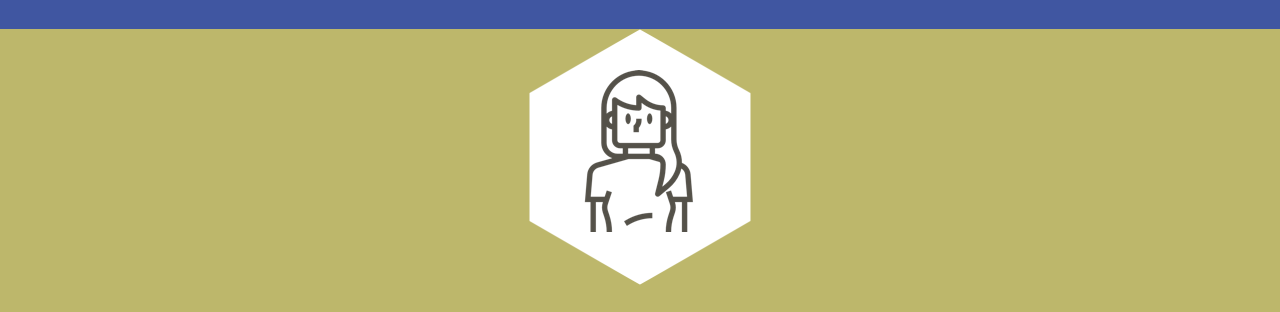
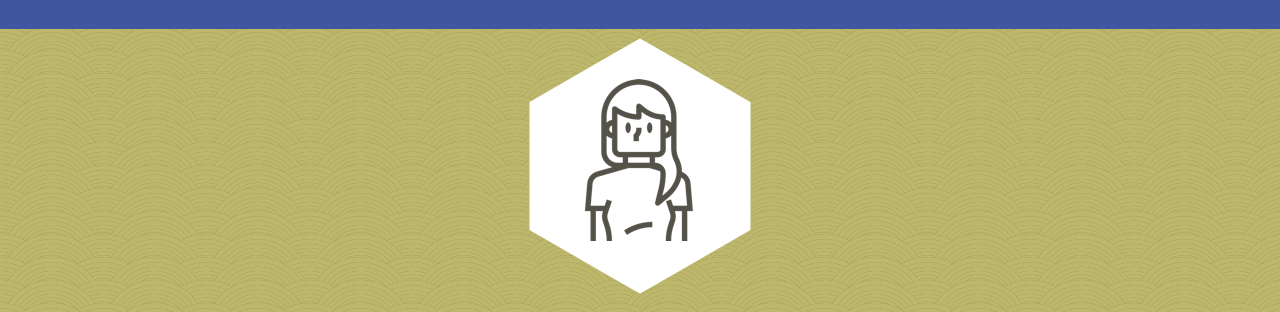
Before and after one commit to knnku/tweeter, a website: page public/index.html in a window 1280 px wide. Shown: the part 91-403 px from the top of the page. Drawn offline with nearby package versions, Linux system fonts and the light colour scheme.

Commit message:
Change header pattern.

```diff
--- a/public/styles/header.css
+++ b/public/styles/header.css
@@ -3,7 +3,8 @@ header {
   height: 520px;
   display: flex;
   flex-direction: column;
+  justify-content: flex-end;
   align-items: center;
   background-color:darkkhaki;
-  background-image: url(".../assets/arches.png");
+  background-image: url("../images/arches.png");
 }
```
Also changed, not shown: public/images/arches.png (renamed from assets/arches.png).
